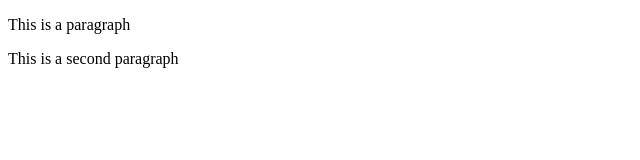
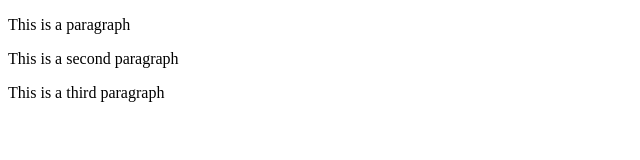
Before and after one commit to mariakudryavtseva/git-test, a website: page index.html in a window 1280 px wide. Shown: the whole page, without its empty margins (0-640 px from the left). Drawn offline with Linux system fonts and the light colour scheme.

Commit message:
forth commit

```diff
--- a/index.html
+++ b/index.html
@@ -7,5 +7,6 @@
 <body>
     <p>This is a paragraph</p>
     <p>This is a second paragraph</p>
+    <p>This is a third paragraph</p>
 </body>
 </html>
```
Also changed, not shown: package.json (added, +24 -0 lines), 3 other files.
